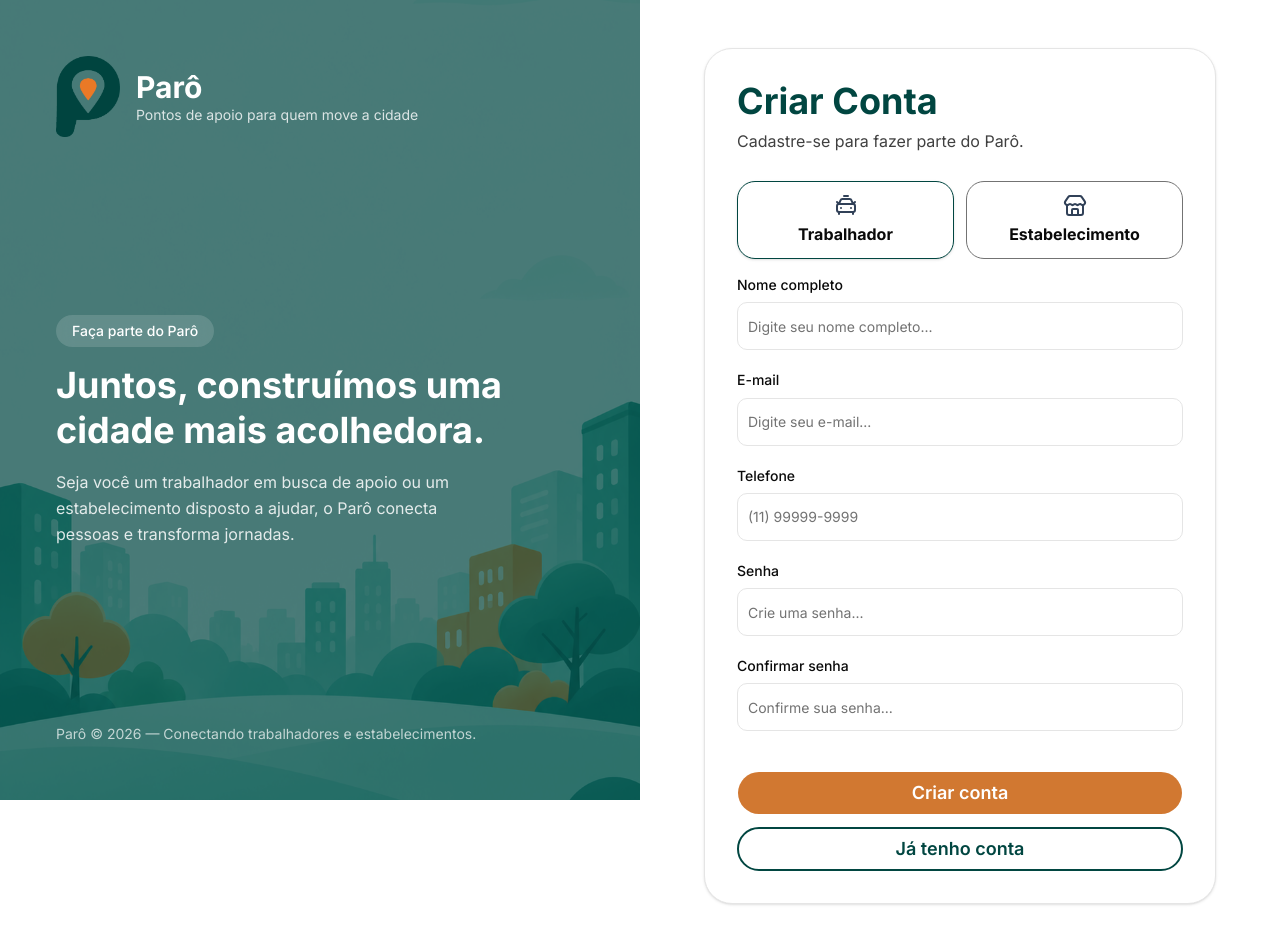
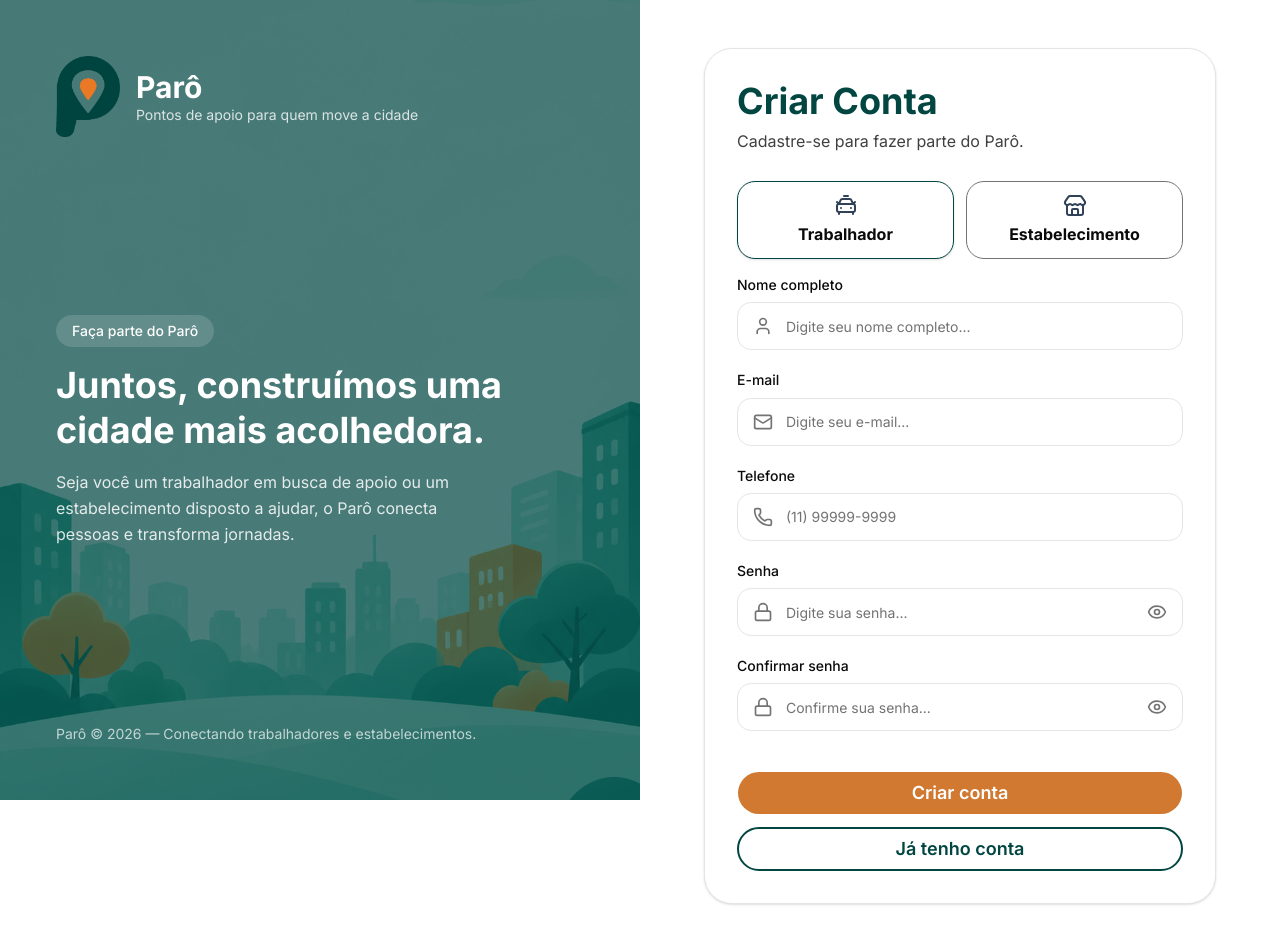
Before and after one commit to Lsko27/GS2---Paro, a Next.js app: page /register in a window 1280 px wide. Shown: the top 944 px of the page. Built offline with nearby package versions, Linux system fonts and the light colour scheme.

Commit message:
feat(ui): enhance login and registration forms with password visibility toggle and input icons

```diff
--- a/app/globals.css
+++ b/app/globals.css
@@ -97,4 +97,10 @@
   html {
     @apply font-sans;
   }
+
+  /* Oculta o botão nativo de visualizar senha do Edge */
+  input[type="password"]::-ms-reveal,
+  input[type="password"]::-ms-clear {
+    display: none;
+  }
 }
--- a/app/login/page.tsx
+++ b/app/login/page.tsx
@@ -1,7 +1,7 @@
 "use client";
 
 import { zodResolver } from "@hookform/resolvers/zod";
-import { CircleAlert, Loader2 } from "lucide-react";
+import { CircleAlert, Eye, EyeOff, Loader2, Mail, Lock } from "lucide-react";
 import Image from "next/image";
 import Link from "next/link";
 import { useState } from "react";
@@ -40,6 +40,7 @@ type LoginErrorResponse = {
 
 const LoginPage = () => {
   const [serverError, setServerError] = useState<string | null>(null);
+  const [showPassword, setShowPassword] = useState(false);
 
   const form = useForm<LoginFormData>({
     resolver: zodResolver(formSchema),
@@ -214,6 +215,12 @@ const LoginPage = () => {
                     <Field data-invalid={fieldState.invalid}>
                       <FieldLabel htmlFor={field.name}>E-mail</FieldLabel>
 
+                      <div className="relative">
+                        <Mail
+                          className="pointer-events-none absolute top-1/2 left-4 z-10 size-5 -translate-y-1/2 text-muted-foreground"
+                          aria-hidden="true"
+                        />
+
                         <Input
                           {...field}
                           id={field.name}
@@ -221,8 +228,9 @@ const LoginPage = () => {
                           autoComplete="email"
                           aria-invalid={fieldState.invalid}
                           placeholder="Digite seu e-mail..."
-                        className="h-12 rounded-xl"
+                          className="h-12 rounded-xl pl-12"
                         />
+                      </div>
 
                       {fieldState.invalid && (
                         <FieldError errors={[fieldState.error]} />
@@ -238,15 +246,40 @@ const LoginPage = () => {
                     <Field data-invalid={fieldState.invalid}>
                       <FieldLabel htmlFor={field.name}>Senha</FieldLabel>
 
+                      <div className="relative">
+                        <Lock
+                          className="pointer-events-none absolute top-1/2 left-4 z-10 size-5 -translate-y-1/2 text-muted-foreground"
+                          aria-hidden="true"
+                        />
+
                         <Input
                           {...field}
                           id={field.name}
-                        type="password"
+                          type={showPassword ? "text" : "password"}
                           autoComplete="current-password"
                           aria-invalid={fieldState.invalid}
                           placeholder="Digite sua senha..."
-                        className="h-12 rounded-xl"
+                          className="h-12 rounded-xl pr-12 pl-12"
                         />
+
+                        <Button
+                          type="button"
+                          variant="ghost"
+                          size="icon"
+                          aria-label={
+                            showPassword ? "Ocultar senha" : "Mostrar senha"
+                          }
+                          aria-pressed={showPassword}
+                          onClick={() => setShowPassword((prev) => !prev)}
+                          className="absolute top-1/2 right-2 size-9 -translate-y-1/2 rounded-lg text-muted-foreground hover:bg-transparent hover:text-primary"
+                        >
+                          {showPassword ? (
+                            <EyeOff className="size-5" aria-hidden="true" />
+                          ) : (
+                            <Eye className="size-5" aria-hidden="true" />
+                          )}
+                        </Button>
+                      </div>
 
                       {fieldState.invalid && (
                         <FieldError errors={[fieldState.error]} />
--- a/app/register/_components/register-form.tsx
+++ b/app/register/_components/register-form.tsx
@@ -1,7 +1,17 @@
 "use client";
 
 import { zodResolver } from "@hookform/resolvers/zod";
-import { CarTaxiFront, Loader2, Store } from "lucide-react";
+import {
+  CarTaxiFront,
+  Loader2,
+  Store,
+  Eye,
+  EyeOff,
+  Lock,
+  User,
+  Mail,
+  Phone,
+} from "lucide-react";
 import Link from "next/link";
 import { useRouter } from "next/navigation";
 import { useState } from "react";
@@ -43,6 +53,9 @@ const tabClassName =
 
 const RegisterForm = () => {
   const router = useRouter();
+
+  const [showPassword, setShowPassword] = useState(false);
+  const [showConfirmPassword, setShowConfirmPassword] = useState(false);
 
   const [serverError, setServerError] = useState<string | null>(null);
 
@@ -146,6 +159,12 @@ const RegisterForm = () => {
               <Field data-invalid={fieldState.invalid}>
                 <FieldLabel htmlFor={field.name}>Nome completo</FieldLabel>
 
+                <div className="relative">
+                  <User
+                    className="pointer-events-none absolute top-1/2 left-4 z-10 size-5 -translate-y-1/2 text-muted-foreground"
+                    aria-hidden="true"
+                  />
+
                   <Input
                     {...field}
                     id={field.name}
@@ -153,7 +172,9 @@ const RegisterForm = () => {
                     autoComplete="name"
                     placeholder="Digite seu nome completo..."
                     aria-invalid={fieldState.invalid}
+                    className="h-12 rounded-xl pl-12"
                   />
+                </div>
 
                 {fieldState.invalid && (
                   <FieldError errors={[fieldState.error]} />
@@ -169,6 +190,12 @@ const RegisterForm = () => {
               <Field data-invalid={fieldState.invalid}>
                 <FieldLabel htmlFor={field.name}>E-mail</FieldLabel>
 
+                <div className="relative">
+                  <Mail
+                    className="pointer-events-none absolute top-1/2 left-4 z-10 size-5 -translate-y-1/2 text-muted-foreground"
+                    aria-hidden="true"
+                  />
+
                   <Input
                     {...field}
                     id={field.name}
@@ -176,7 +203,9 @@ const RegisterForm = () => {
                     autoComplete="email"
                     placeholder="Digite seu e-mail..."
                     aria-invalid={fieldState.invalid}
+                    className="h-12 rounded-xl pl-12"
                   />
+                </div>
 
                 {fieldState.invalid && (
                   <FieldError errors={[fieldState.error]} />
@@ -192,6 +221,12 @@ const RegisterForm = () => {
               <Field data-invalid={fieldState.invalid}>
                 <FieldLabel htmlFor={field.name}>Telefone</FieldLabel>
 
+                <div className="relative">
+                  <Phone
+                    className="pointer-events-none absolute top-1/2 left-4 z-10 size-5 -translate-y-1/2 text-muted-foreground"
+                    aria-hidden="true"
+                  />
+
                   <Input
                     {...field}
                     id={field.name}
@@ -200,7 +235,9 @@ const RegisterForm = () => {
                     autoComplete="tel"
                     placeholder="(11) 99999-9999"
                     aria-invalid={fieldState.invalid}
+                    className="h-12 rounded-xl pl-12"
                   />
+                </div>
 
                 {fieldState.invalid && (
                   <FieldError errors={[fieldState.error]} />
@@ -216,14 +253,40 @@ const RegisterForm = () => {
               <Field data-invalid={fieldState.invalid}>
                 <FieldLabel htmlFor={field.name}>Senha</FieldLabel>
 
+                <div className="relative">
+                  <Lock
+                    className="pointer-events-none absolute top-1/2 left-4 z-10 size-5 -translate-y-1/2 text-muted-foreground"
+                    aria-hidden="true"
+                  />
+
                   <Input
                     {...field}
                     id={field.name}
-                  type="password"
-                  autoComplete="new-password"
-                  placeholder="Crie uma senha..."
+                    type={showPassword ? "text" : "password"}
+                    autoComplete="current-password"
                     aria-invalid={fieldState.invalid}
+                    placeholder="Digite sua senha..."
+                    className="h-12 rounded-xl pr-12 pl-12"
                   />
+
+                  <Button
+                    type="button"
+                    variant="ghost"
+                    size="icon"
+                    aria-label={
+                      showPassword ? "Ocultar senha" : "Mostrar senha"
+                    }
+                    aria-pressed={showPassword}
+                    onClick={() => setShowPassword((prev) => !prev)}
+                    className="absolute top-1/2 right-2 size-9 -translate-y-1/2 rounded-lg text-muted-foreground hover:bg-transparent hover:text-primary"
+                  >
+                    {showPassword ? (
+                      <EyeOff className="size-5" aria-hidden="true" />
+                    ) : (
+                      <Eye className="size-5" aria-hidden="true" />
+                    )}
+                  </Button>
+                </div>
 
                 {fieldState.invalid && (
                   <FieldError errors={[fieldState.error]} />
@@ -239,14 +302,42 @@ const RegisterForm = () => {
               <Field data-invalid={fieldState.invalid}>
                 <FieldLabel htmlFor={field.name}>Confirmar senha</FieldLabel>
 
+                <div className="relative">
+                  <Lock
+                    className="pointer-events-none absolute top-1/2 left-4 z-10 size-5 -translate-y-1/2 text-muted-foreground"
+                    aria-hidden="true"
+                  />
+
                   <Input
                     {...field}
                     id={field.name}
-                  type="password"
+                    type={showConfirmPassword ? "text" : "password"}
                     autoComplete="new-password"
                     placeholder="Confirme sua senha..."
                     aria-invalid={fieldState.invalid}
+                    className="h-12 rounded-xl pr-12 pl-12"
                   />
+
+                  <Button
+                    type="button"
+                    variant="ghost"
+                    size="icon"
+                    aria-label={
+                      showConfirmPassword
+                        ? "Ocultar confirmação de senha"
+                        : "Mostrar confirmação de senha"
+                    }
+                    aria-pressed={showConfirmPassword}
+                    onClick={() => setShowConfirmPassword((prev) => !prev)}
+                    className="absolute top-1/2 right-2 size-9 -translate-y-1/2 rounded-lg text-muted-foreground hover:bg-transparent hover:text-primary"
+                  >
+                    {showConfirmPassword ? (
+                      <EyeOff className="size-5" aria-hidden="true" />
+                    ) : (
+                      <Eye className="size-5" aria-hidden="true" />
+                    )}
+                  </Button>
+                </div>
 
                 {fieldState.invalid && (
                   <FieldError errors={[fieldState.error]} />
```
Lines whose indentation alone changed are shown as unchanged.
